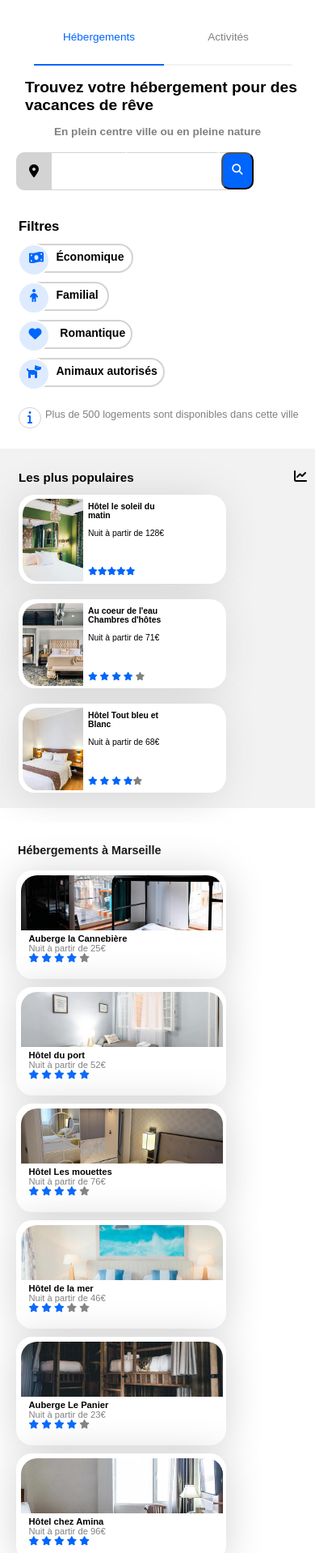
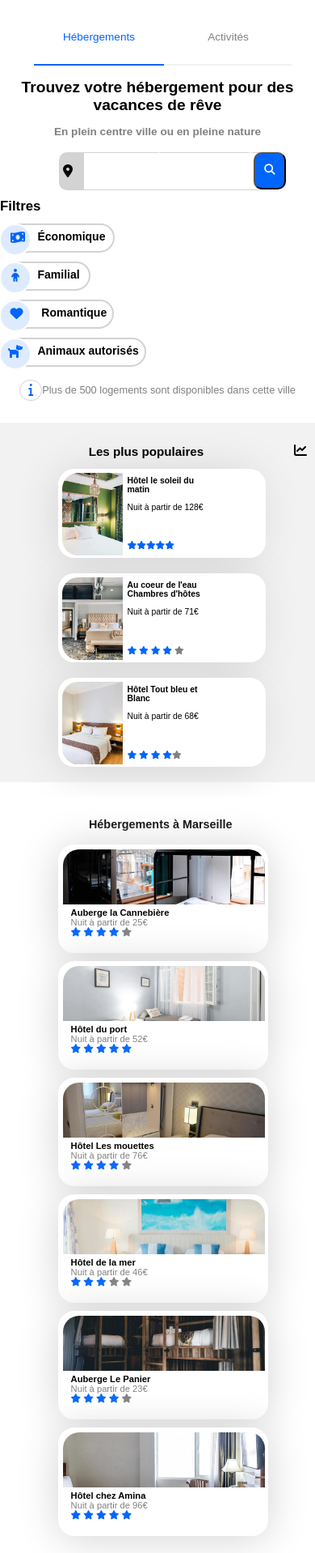
Before and after one commit to VB-2020/FUTORSKIAriel_2_21012021, a plain HTML site: page index.html in a window 390 px wide. Shown: the part 57-1975 px from the top of the page at 81% size. Drawn offline with Linux system fonts and the light colour scheme; a web font is replaced by a local one.

Commit message:
Dernière modification

```diff
--- a/style.css
+++ b/style.css
@@ -1076,7 +1076,7 @@ div, nav, section, header, article, aside
 
 
     .listemenunav
-    {  min-width: auto;
+    {
 
        display: flex;
        flex-wrap: wrap-reverse;
@@ -1126,7 +1126,8 @@ div, nav, section, header, article, aside
     {
         width: auto;
         font-size: 1.2em;
-        margin-left: 31px;
+
+        text-align: center;
     }
 
     .SubtitreCentreville
@@ -1140,15 +1141,14 @@ div, nav, section, header, article, aside
 
     #Recherchebtn
     {
-        padding-bottom: 35px;
+
         width: auto;
-        margin-bottom: -6px;
-        margin-left: 20px;
+       justify-content: center;
     }
 
     .iconlocation
     {
-        padding-left: 13px;
+        text-align: right;
         width: 29px;
 
     }
@@ -1208,8 +1208,8 @@ div, nav, section, header, article, aside
 
     .filtres
     {
-        width: auto;
-        margin-left: 23px;
+        width: inherit;
+
     }
 
    #listemenufiltres
@@ -1258,7 +1258,7 @@ div, nav, section, header, article, aside
 
    #iconinfo
    {
-       margin-top:25px;
+       justify-content: center;
        width: auto;
        display: flex;
    }
@@ -1275,8 +1275,7 @@ div, nav, section, header, article, aside
    {
     width: auto;
     font-size: 0.80em;
-    margin-left: 5px;
-    margin-top: 1px;
+
    }
 
    #HMetLP
@@ -1298,6 +1297,7 @@ div, nav, section, header, article, aside
    .Titrepopu
    {
        font-size: 0.95em;
+       text-align: center;
 
    }
    #lespluspopu
@@ -1324,7 +1324,7 @@ div, nav, section, header, article, aside
    {
        border-radius: 20px 20px 20px 20px;
        margin-top: 13px;
-       margin-left: 23px;
+
        width: 247px;
    }
 
@@ -1363,27 +1363,28 @@ div, nav, section, header, article, aside
    .afficherplus
    {
        font-size: 0.95em;
-       margin-left: 19px;
+       text-align: center;
    }
    .TitreHM
    {
        font-size: 0.9em;
-       margin-left: 22px;
+       text-align: center;
+
    }
    .pics
    {
        display: flex;
        flex-direction: column;
        width: auto;
-       margin-left: -37px;
-       padding-left: 22px;
+       align-content: center;
+
    }
 
    .imgettxt
    {
     width: 250px;
     height: 124px;
-    margin-left: 35px;
+
    }
 
    #pica, #picb, #picc, #picd, #pice, #picf
@@ -1404,7 +1405,7 @@ div, nav, section, header, article, aside
    .AM
    {
        font-size: 0.95em;
-       margin-left: 18px;
+       text-align: center;
    }
 
    .groupeActivites
@@ -1480,7 +1481,7 @@ div, nav, section, header, article, aside
         flex-direction: column;
 
 
-        justify-content: center;
+        align-content: center;
         width: 100%;
         font-size: 0.85em;
         color: grey;
```
